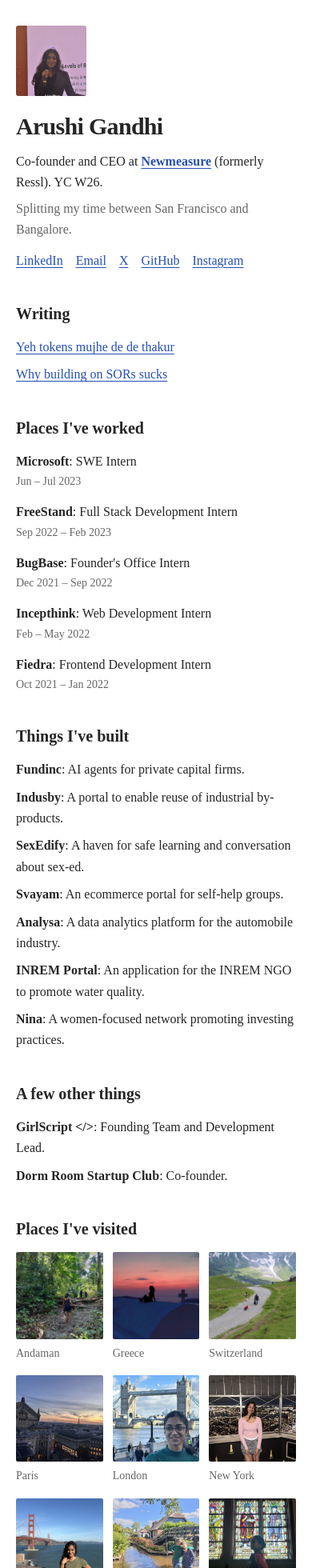
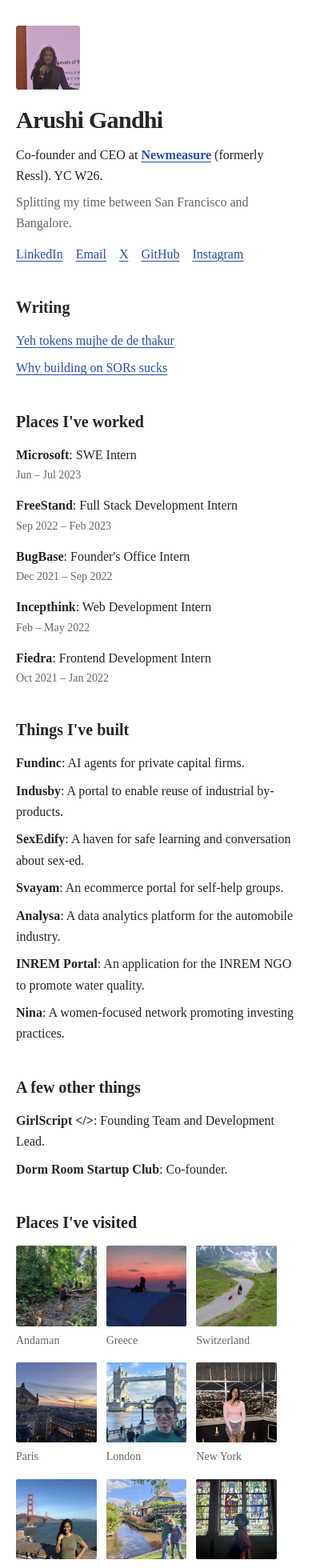
Before and after one commit to Arushigandhi/arushi-portfolio, a Next.js app: page / in a window 390 px wide. Shown: the top 1960 px of the page at 80% size. Built offline with nearby package versions, Linux system fonts and the light colour scheme.

Commit message:
Slightly reduce portrait and travel photo sizes

```diff
--- a/src/app/globals.css
+++ b/src/app/globals.css
@@ -118,7 +118,7 @@ figcaption {
 
 .travel-photos {
   display: grid;
-  grid-template-columns: repeat(auto-fill, minmax(90px, 144px));
+  grid-template-columns: repeat(auto-fill, minmax(90px, 128px));
   gap: 20px 16px;
 }
 
@@ -189,7 +189,8 @@ figcaption {
 
   .travel-photos {
     grid-template-columns: repeat(3, minmax(0, 1fr));
-    max-width: 464px;
+    width: calc(100% - 24px);
+    max-width: 408px;
     gap: 16px 12px;
   }
 }
--- a/src/app/page.tsx
+++ b/src/app/page.tsx
@@ -25,8 +25,8 @@ export default function Home() {
           className="portrait"
           src="/arushi-speaking.jpg"
           alt="Arushi Gandhi"
-          width={88}
-          height={88}
+          width={80}
+          height={80}
           priority
         />
         <h1>Arushi Gandhi</h1>
@@ -111,9 +111,9 @@ export default function Home() {
               <Image
                 src={place.photo}
                 alt={`A travel photo from ${place.name}`}
-                width={144}
-                height={144}
-                sizes="(max-width: 600px) 30vw, 144px"
+                width={128}
+                height={128}
+                sizes="(max-width: 600px) min(128px, calc((100vw - 88px) / 3)), 128px"
               />
               <figcaption>{place.name}</figcaption>
             </figure>
```
